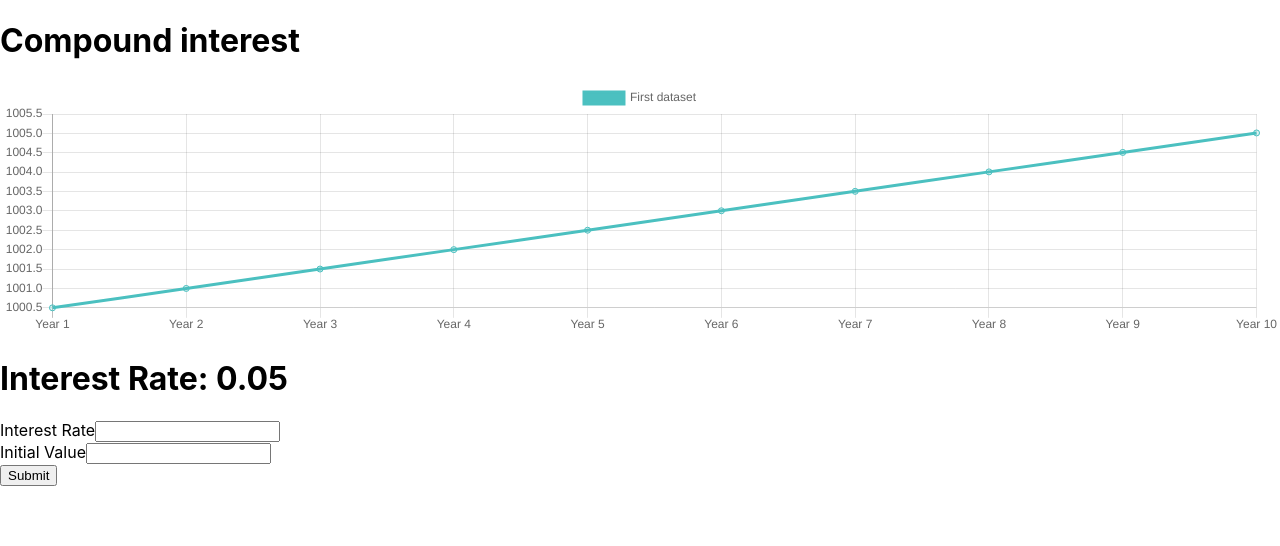
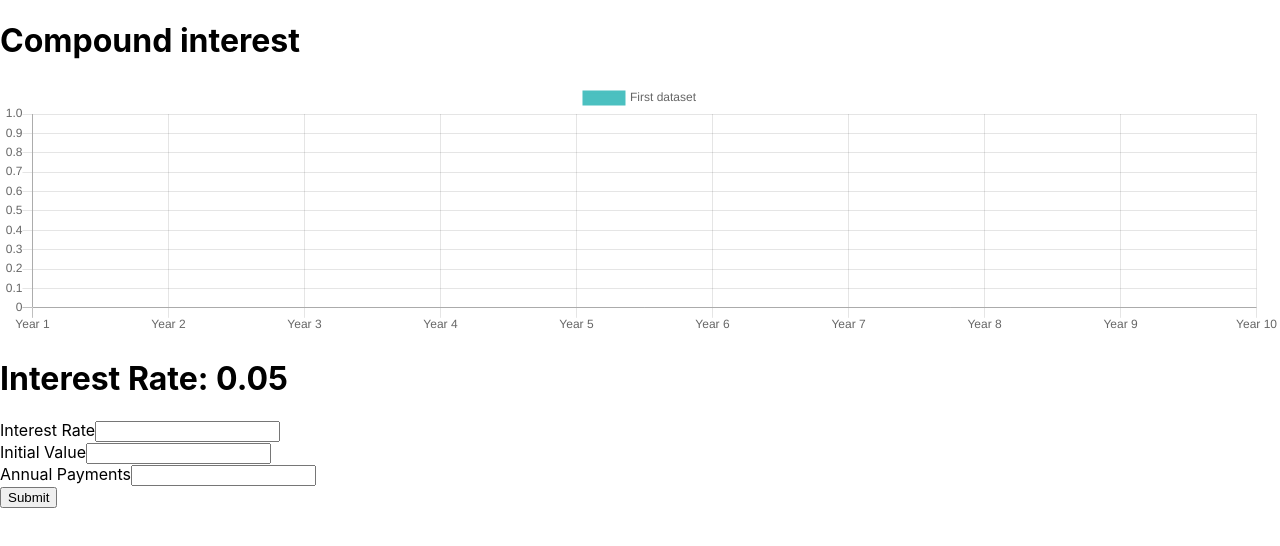
Before and after one commit to cgungaloo/chart-app, a React (Create React App) app: page / in a window 1280 px wide. Shown: the top 546 px of the page. Built offline with nearby package versions, Linux system fonts and the light colour scheme.

Commit message:
Intro annual payments

```diff
--- a/src/App.js
+++ b/src/App.js
@@ -1,8 +1,5 @@
 import React, {Component} from 'react'
-import ChartRender from './ChartRender'
-import CompoundInterestForm from './CompoundForm/CompoundInterestForm'
 import DataVars from './Data/DataVars'
-import Cahrter from './Data/Charter'
 
 class App extends Component {
 
--- a/src/Data/Charter.js
+++ b/src/Data/Charter.js
@@ -1,6 +1,5 @@
 import React, {Component} from 'react';
 import { Line } from 'react-chartjs-2';
-import Chart from 'chart.js';
 
 export default class LineDemo extends Component {
 
@@ -28,7 +27,6 @@ export default class LineDemo extends Component {
   }
 
   componentDidUpdate(prevProps){
-    console.log("data has changed")
     if (prevProps.interest_rate !== this.props.interest_rate || prevProps.initial_amount !== this.props.initial_amount) {
       var initial_value =this.props.initial_amount
       let data = this.state.data;
@@ -40,8 +38,8 @@ export default class LineDemo extends Component {
 
 
   compoundList(initial_value){
-    console.log("initial value: "+initial_value)
-    var current_value =parseFloat(initial_value)
+    const annual_payments = parseFloat(this.props.annual_payments)
+    var current_value = parseFloat(initial_value) + annual_payments
     const interest_rate = parseFloat(this.props.interest_rate)
     var compoundList =[];
 
@@ -54,8 +52,7 @@ export default class LineDemo extends Component {
   }
 
   calculateCompound(current_value, interest_rate){
-    console.log("cv : "+current_value)
-    console.log("ir : "+interest_rate)
+
     return current_value + ((current_value/100) * interest_rate)
   }
 
--- a/src/Data/DataVars.js
+++ b/src/Data/DataVars.js
@@ -6,7 +6,8 @@ class DataVars extends Component{
 		super();
 		this.state = {
 			interest_rate:0.05,
-			initial_amount:1000
+			initial_amount:1000,
+			annual_payments:100
 		}
 		this.handleSubmit = this.handleSubmit.bind(this)
 	}
@@ -17,7 +18,8 @@ class DataVars extends Component{
 		console.log(inputs.interest_rate.value)
 		this.setState({
 			 interest_rate: inputs.interest_rate.value,
-			 initial_amount: inputs.initial_amount.value
+			 initial_amount: inputs.initial_amount.value,
+			 annual_payments: inputs.monthly_payments.value
 		 },
 	 	function() { console.log("setState completed", this.state) });
 
@@ -36,6 +38,8 @@ class DataVars extends Component{
 				<input type="text" name="interest_rate" id="interest_rate"/><br/>
 				<label for="initial_amount">Initial Value</label>
 				<input type="text" name="initial_amount" id="initial_amount"/><br/>
+				<label for="annual_payments">Annual Payments</label>
+				<input type="text" name="annual_payments" id="annual_payments"/><br/>
 				<input type="submit" value="Submit" />
 			</form>
 		</div>
```
